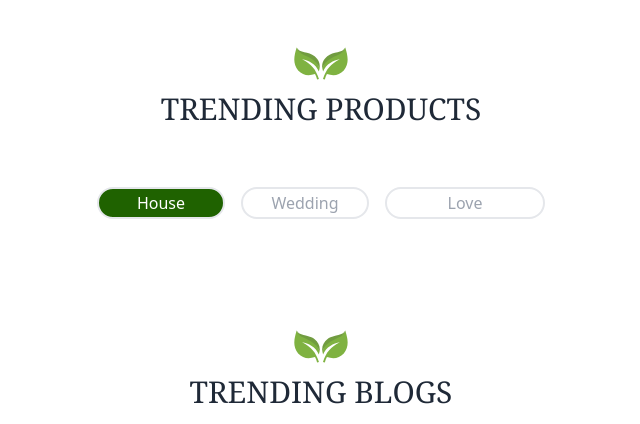
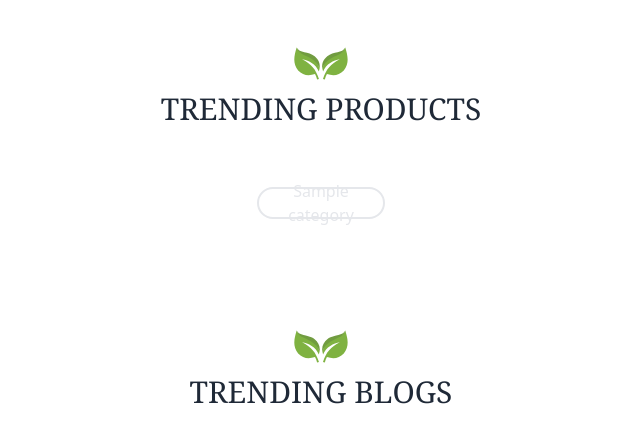
Before and after one commit to NurseryV2/Front-backend, a PHP site: page / in a window 1280 px wide; the page is wider, and only the part inside the window is pictured. Shown: the part 934-1358 px from the top of that part, without its empty margins (319-959 px from the left). Run offline with PHP 8.4, Linux system fonts and the light colour scheme; the visitor is signed in with stand-in values (Sample User, id 1); tables that the repository leaves empty or names only in its code hold one stand-in row (values such as "Sample post"); some libraries are stand-ins or nearby versions.

Commit message:
making the categories dynamic

```diff
--- a/client/index.php
+++ b/client/index.php
@@ -1,8 +1,10 @@
 <?php
 include("db.php");
-// include("cart.php");
-    session_start();
-// $conn = new mysqli($servername, $username, $password, $dbname);
+
+session_start();
+$categoryQuery = "SELECT id, name FROM categories";
+$categoryResult = mysqli_query($conn, $categoryQuery);
+$selectedCategory = isset($_GET['category']) ? $_GET['category'] : '';
 
 if ($_SESSION['LOGINEMAIL']) {
     $email = $_SESSION['LOGINEMAIL'];
@@ -97,21 +99,25 @@
             </svg>
             <h3 class="font-serif text-3xl mx-auto text-center mb-10">TRENDING PRODUCTS</h3>
         </div>
-        <div id="categories" class=" flex justify-center items-center gap-4 my-5">
+        <?php
+      if (mysqli_num_rows($categoryResult) > 0) {
+        echo '<div id="categories" class="flex justify-center items-center gap-4 my-5">';
 
-            <a href="?category=house"
-                class=" border-2 border-solid bg-[#1f6200] opacity-1 border-gray-200 rounded-full w-32 h-8  flex items-center justify-center">
-                <button class="text-white">House</button>
-            </a>
-            <a href="?category=wedding"
-                class=" border-2 border-solid  opacity-1 border-gray-200 rounded-full w-32 h-8  flex items-center justify-center  active:bg-[#6fd404]">
-                <button class="text-gray-400 ">Wedding</button>
-            </a>
-            <a href="?category=love"
-                class=" border-2 border-solid opacity-1 border-gray-200 rounded-full w-40 h-8  flex items-center justify-center active:bg-[#6fd404]">
-                <button class="text-gray-400 ">Love</button>
-            </a>
-        </div>
+        while ($category = mysqli_fetch_assoc($categoryResult)) {
+            $categoryId = $category['id'];
+            $categoryName = $category['name'];
+            $isActive = ($selectedCategory == $categoryName || ($selectedCategory == '' && $categoryName == 'love')) ? 'bg-green-800' : 'bg-white';
+                echo '<a href="?category=' . $categoryName . '" class="border-2 border-solid opacity-1 border-gray-200 rounded-full w-32 h-8 ' . $isActive . ' flex items-center justify-center">';
+            echo '<button class="text-gray-200">' . $categoryName . '</button>';
+            echo '</a>';
+        }
+
+        echo '</div>';
+    } else {
+        echo '<p>No categories found.</p>';
+    }
+        ?>
+
         <div class="container mx-auto mt-10">
             <div class="grid grid-cols-1 md:grid-cols-2 lg:grid-cols-3 xl:grid-cols-4 gap-6">
                 <?php foreach ($matchingPlants as $plant): ?>
@@ -125,9 +131,7 @@
                             <p class="text-lg font-bold text-black truncate block capitalize">
                                 <?php echo $plant['name']; ?>
                             </p>
-
                         </div>
-
                     </a>
                 </div>
                 <?php endforeach; ?>
```
